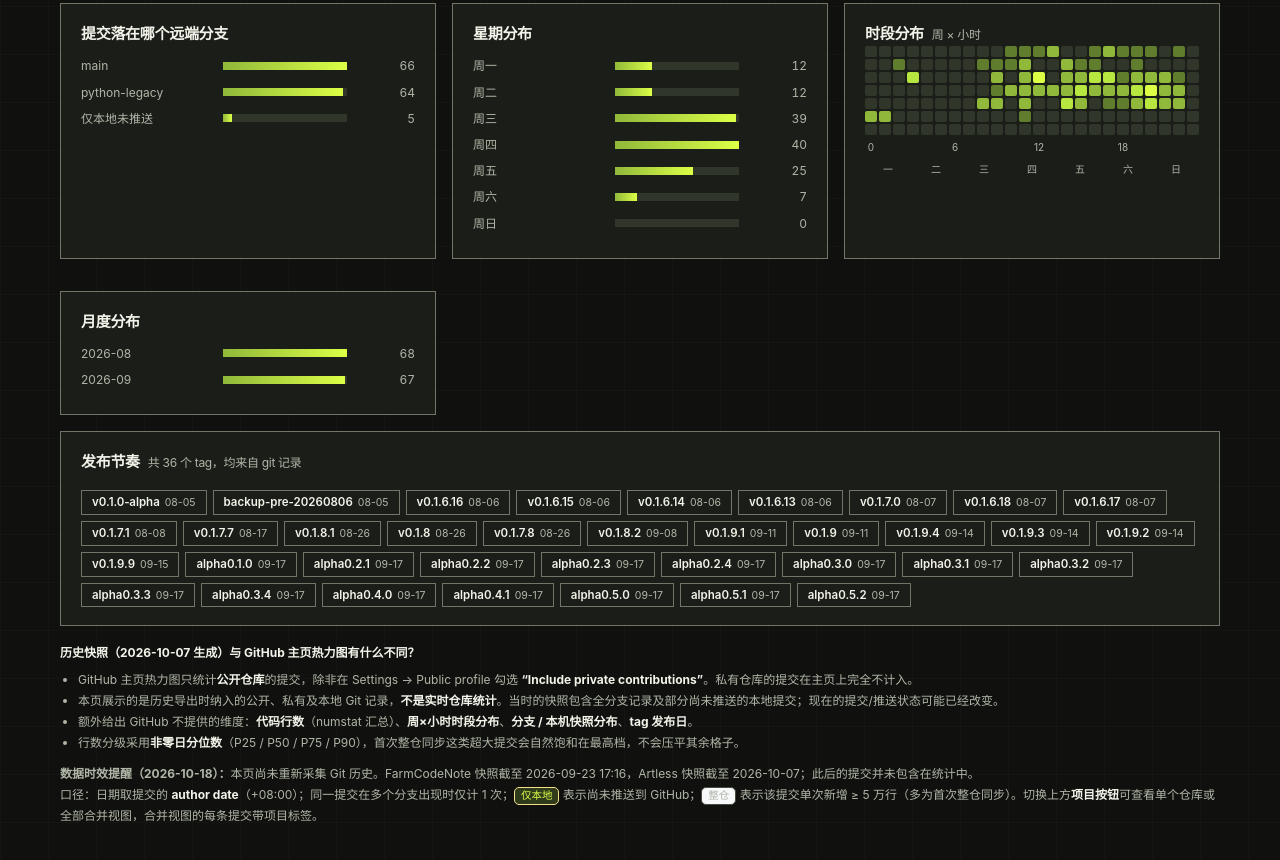
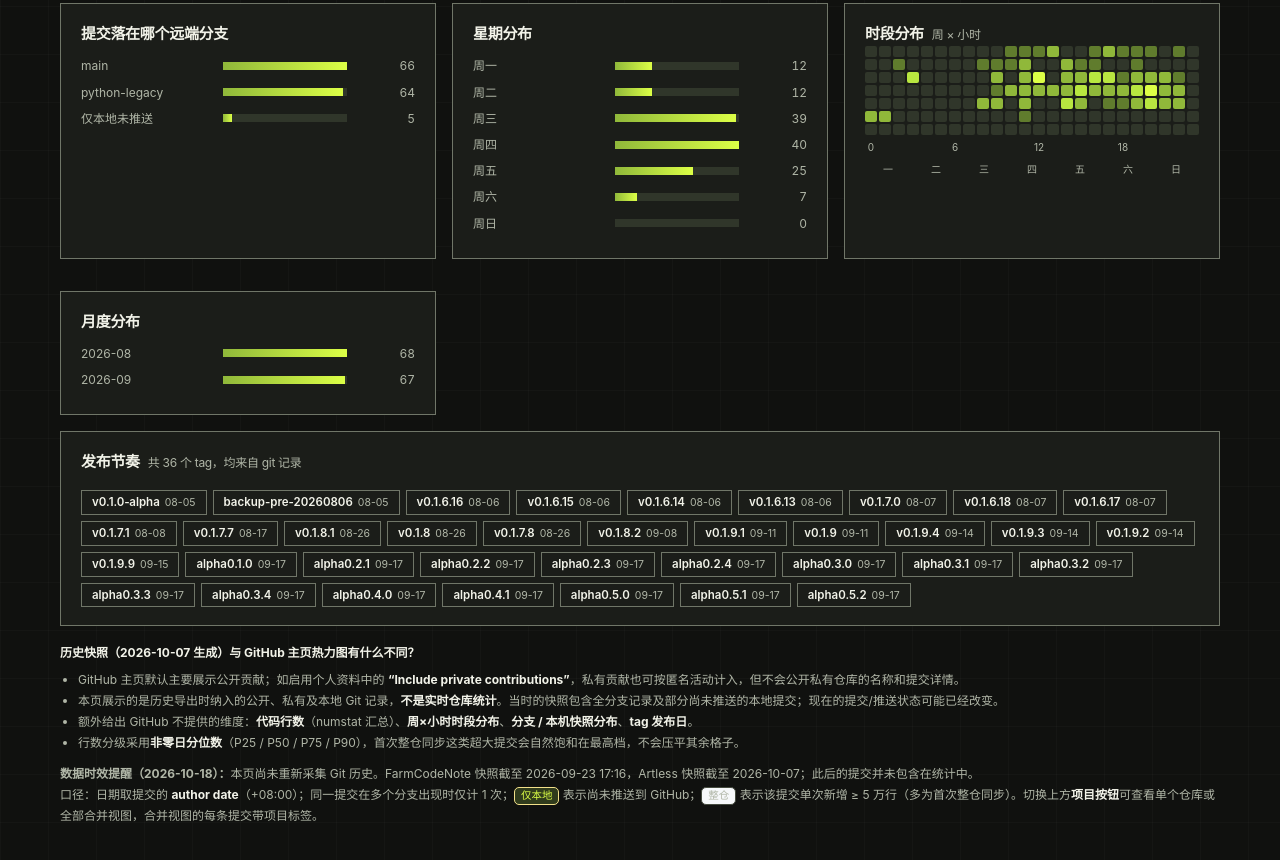
Before and after one commit to LXFLGH/melavonmen, a plain HTML site: page heatmap.html in a window 1280 px wide. Shown: the part 1002-1862 px from the top of the page. Drawn offline with Linux system fonts and the light colour scheme.

Commit message:
fix(activity): clarify GitHub private contribution visibility

```diff
--- a/heatmap.html
+++ b/heatmap.html
@@ -242,7 +242,7 @@ button:focus-visible,a:focus-visible{outline:3px solid #b49bff;outline-offset:3p
   <footer>
     <b>历史快照（2026-10-07 生成）与 GitHub 主页热力图有什么不同？</b>
     <ul>
-      <li>GitHub 主页热力图只统计<b>公开仓库</b>的提交，除非在 Settings → Public profile 勾选 <b>“Include private contributions”</b>。私有仓库的提交在主页上完全不计入。</li>
+      <li>GitHub 主页默认主要展示公开贡献；如启用个人资料中的 <b>“Include private contributions”</b>，私有贡献也可按匿名活动计入，但不会公开私有仓库的名称和提交详情。</li>
       <li>本页展示的是历史导出时纳入的公开、私有及本地 Git 记录，<b>不是实时仓库统计</b>。当时的快照包含全分支记录及部分尚未推送的本地提交；现在的提交/推送状态可能已经改变。</li>
       <li>额外给出 GitHub 不提供的维度：<b>代码行数</b>（numstat 汇总）、<b>周×小时时段分布</b>、<b>分支 / 本机快照分布</b>、<b>tag 发布日</b>。</li>
       <li>行数分级采用<b>非零日分位数</b>（P25 / P50 / P75 / P90），首次整仓同步这类超大提交会自然饱和在最高档，不会压平其余格子。</li>
```
